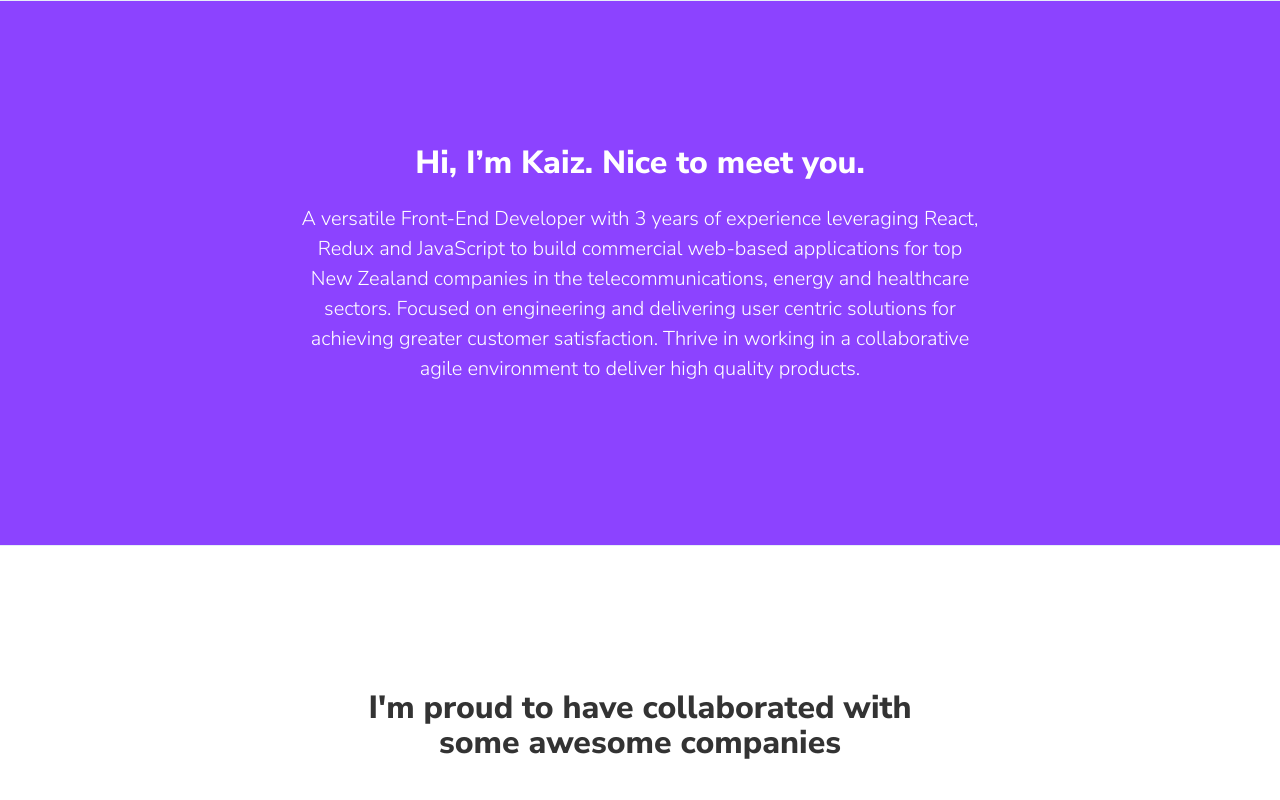
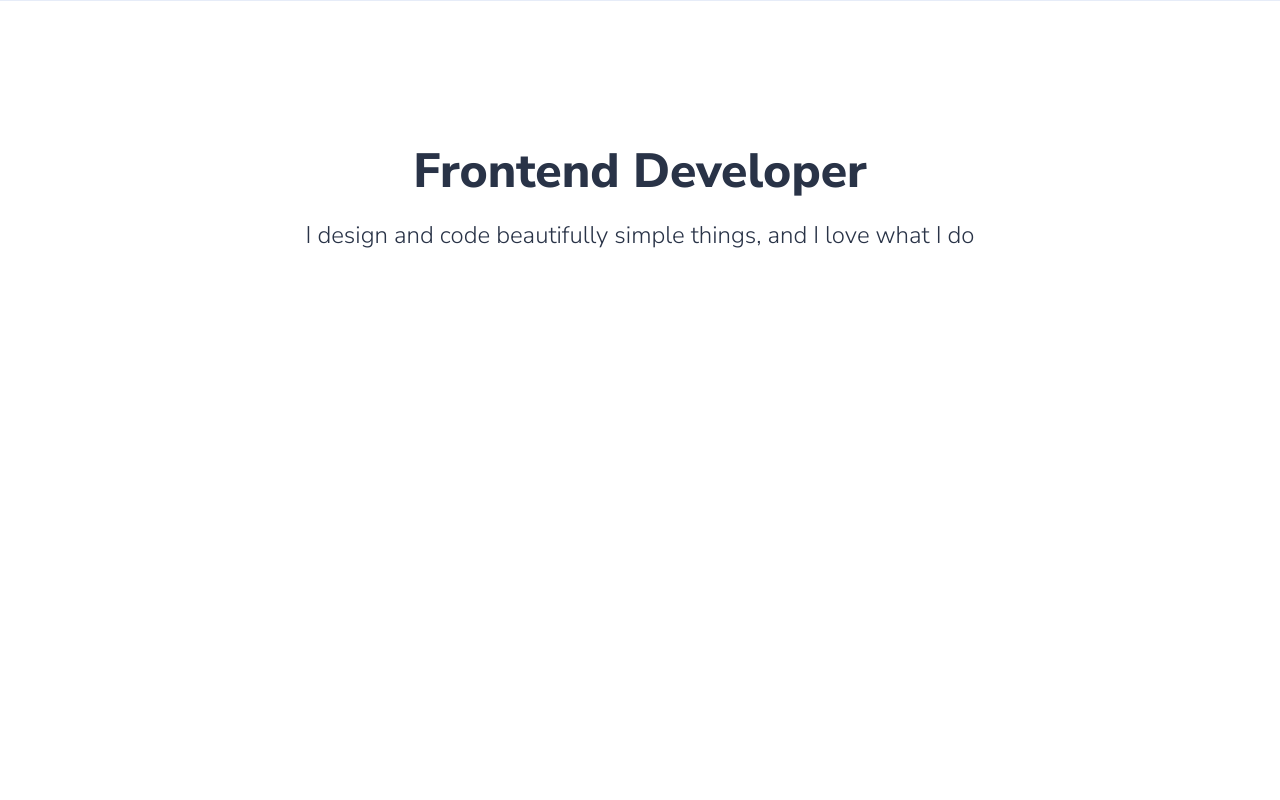
Before and after one commit to kaizhudda/portfolio, a Gatsby site: page / in a window 1280 px wide. Shown: the top 800 px of the page. Built offline with nearby package versions, Linux system fonts and the light colour scheme; Gatsby itself is replaced by a stand-in of ours.

Commit message:
scaffolding for hero

```diff
--- /dev/null
+++ b/src/components/hero.js
@@ -0,0 +1,19 @@
+import React from "react"
+import '../styles/pages/hero.scss';
+
+const Hero = () => {
+  return (
+    <section className="Hero">
+      <div className="row centered">
+        <div className="Hero__content">
+          <h1 className="title">Frontend Developer</h1>
+          <h2 className="description">
+            I design and code beautifully simple things, and I love what I do
+          </h2>
+        </div>
+      </div>
+    </section>
+  )
+}
+
+export default Hero
--- a/src/pages/index.js
+++ b/src/pages/index.js
@@ -8,6 +8,7 @@ import Footer from "../components/footer";
 import CTA from "../components/call-to-action";
 import Companies from "../components/companies";
 import Introduction from "../components/introduction";
+import Hero from "../components/hero";
 
 import '../styles/pages/index.scss'
 
@@ -17,6 +18,7 @@ class BlogIndex extends React.Component {
     return (
       <Layout location={this.props.location} title={"index"}>
         <SEO title="Home" />
+        <Hero />
         <Introduction />
         <Companies />
         <CTA />
--- /dev/null
+++ b/src/styles/pages/hero.scss
@@ -0,0 +1,29 @@
+.Hero {
+  border-top: 1px solid #e6ecf8;
+  padding: 14.4rem 2.4rem;
+  background: white;
+  color: #293347;
+  text-align: center;
+  height: 100vh;
+
+  .title {
+    font-size: 4.8rem;
+    font-weight: 800;
+    margin-bottom: 2.4rem;
+  }
+
+  .description {
+    font-size: 2.4rem;
+    font-weight: 300;
+  }
+
+  &__content {
+    display: flex;
+    flex-direction: column;
+    justify-content: center;
+    align-items: center;
+    text-align: center;
+    margin-right: 20%;
+    margin-left: 20%;
+  }
+}
```
